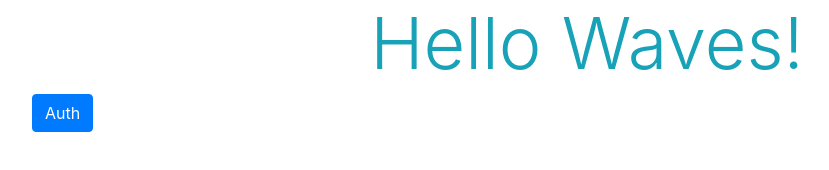
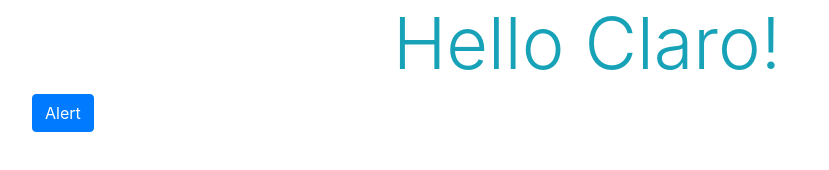
Before and after one commit to NikNiu/mweb3waves, a React app: page / in a window 1280 px wide. Shown: the whole page, without its empty margins (53-882 px from the left). Built offline with nearby package versions, Linux system fonts and the light colour scheme.

Commit message:
https://github.com/NikNiu/mweb3waves

```diff
--- a/Src/Components/app.js
+++ b/Src/Components/app.js
@@ -5,28 +5,12 @@ class App extends React.Component {
     constructor(props) {
         super(props);
         this.state = {}
-        this.authFunc = this.authFunc.bind(this);
-    }
-    authFunc() {
-        const authData = { data: "Auth on my site" };
-        if (WavesKeeper) {
-            WavesKeeper.auth( authData )
-            .then(auth => {
-                console.log( auth ); //displaying the result on the console
-                /*...processing data */
-            }).catch(error => {
-                console.error( error ); // displaying the result on the console
-                /*...processing errors */
-            })
-        } else {
-            alert("To Auth WavesKeeper should be installed.");
-        }
     }
     render() {
         return (
             <div className="container">
-                <input className="btn btn-primary" type="submit" value="Auth" onClick={this.authFunc}/>
-            </div>
+    		    <input className="btn btn-primary" type="submit" value="Alert" onClick={() => {alert("Alert button onClick");}}/>
+    	    </div>
         )
     }
 }
--- a/index.html
+++ b/index.html
@@ -6,8 +6,8 @@
     <link rel="stylesheet" href="https://stackpath.bootstrapcdn.com/bootstrap/4.3.1/css/bootstrap.min.css" integrity="sha384-ggOyR0iXCbMQv3Xipma34MD+dH/1fQ784/j6cY/iJTQUOhcWr7x9JvoRxT2MZw1T" crossorigin="anonymous">
   </head>
   <body>
-    <h1 class="display-3 text-center text-info">Hello Waves!</h1>
+    <h1 class="display-3 text-center text-info">Hello Claro!</h1>
     <div id="app"></div>
-    <script type="text/javascript" src="./build.js"></script>
+    <script type="text/javascript" src=".build.js"></script>
   </body>
 </html>
--- a/server.js
+++ b/server.js
@@ -2,7 +2,7 @@ const express = require('express');
 
 const app = express();
 
-app.use(express.static(__dirname = '/dist'));
+app.use(express.static(__dirname + '/dist'));
 
 app.get('/', (req, res) => {
 	res.sendFile('index.html', { root : __dirname});
```
Also changed, not shown: dist/build.js, 1 other file.
